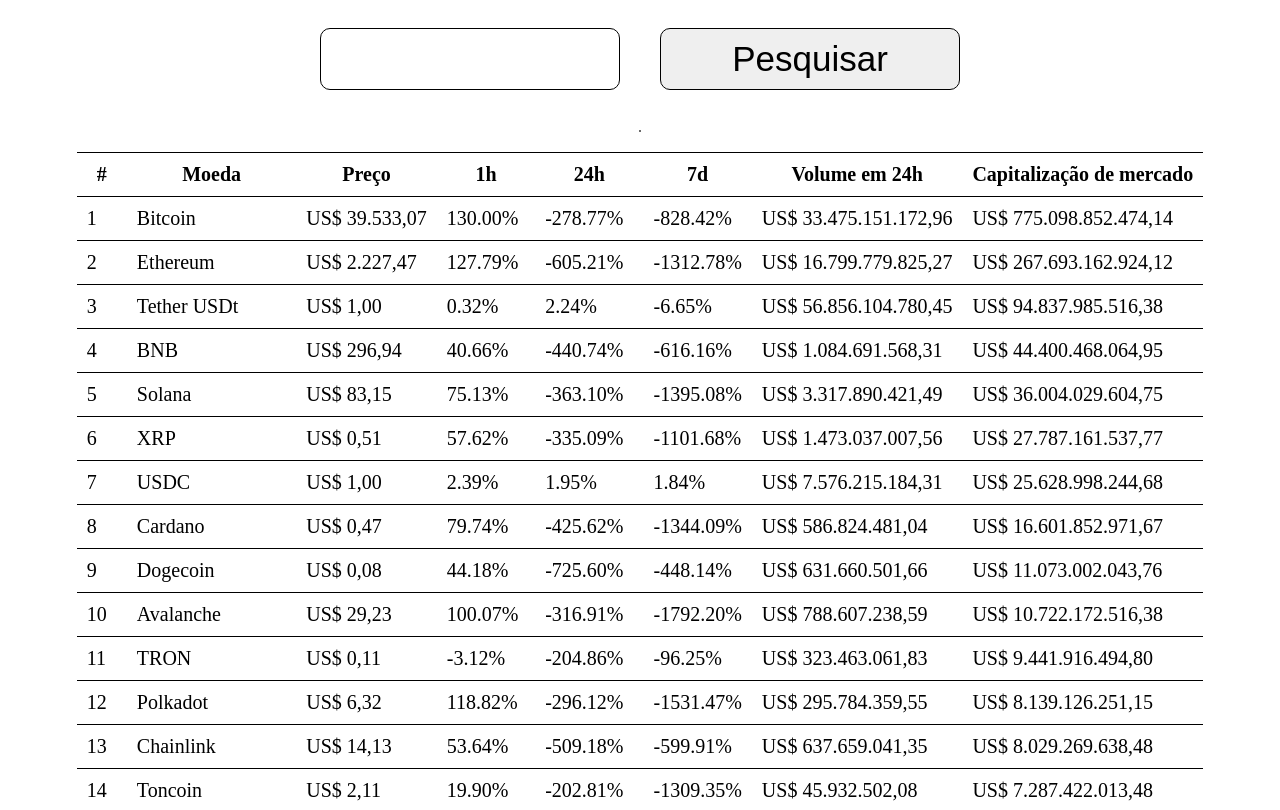
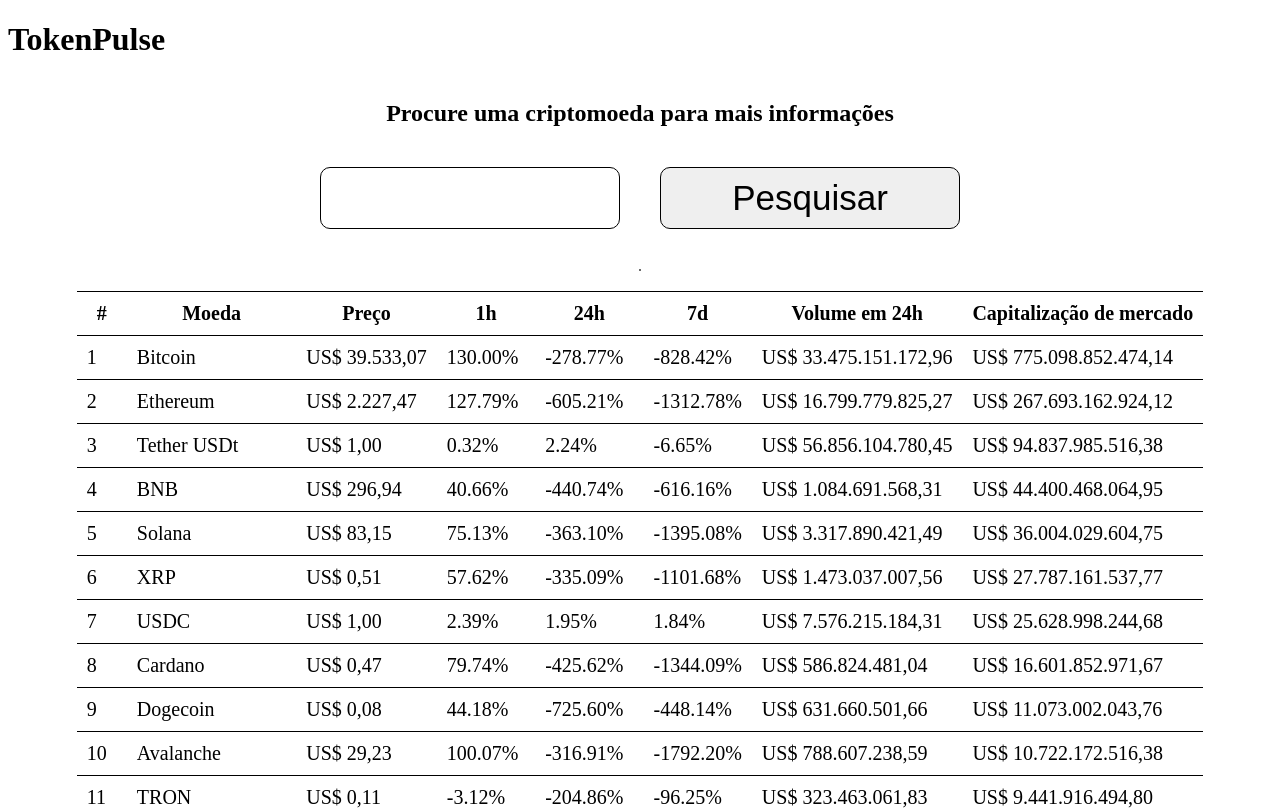
Before and after one commit to netoelix/TokenPulse, a React (Vite) app: page / in a window 1280 px wide. Shown: the top 810 px of the page. Built offline with nearby package versions, Linux system fonts and the light colour scheme.

Commit message:
Implementing a component header

```diff
--- /dev/null
+++ b/src/components/Header.tsx
@@ -0,0 +1,9 @@
+function Header() {
+  return (
+    <header>
+      <h1>TokenPulse</h1>
+    </header>
+  );
+}
+
+export default Header;
--- a/src/components/Price.tsx
+++ b/src/components/Price.tsx
@@ -17,6 +17,8 @@
   };
 
   return (
+    <>
+      <h2>Verifique o valor de cada unidade</h2>
       <PriceContainer>
         <input type="number" value={ quantity } onChange={ handleChange } />
         <p>
@@ -26,6 +28,7 @@
             style: 'currency', currency: 'USD' })}
         </p>
       </PriceContainer>
+    </>
   );
 }
 
--- a/src/components/Search.tsx
+++ b/src/components/Search.tsx
@@ -19,6 +19,7 @@
 
   return (
     <SearchContainer>
+      <h2>Procure uma criptomoeda para mais informações</h2>
       <div>
         <input
           type="search"
--- a/src/pages/Home.tsx
+++ b/src/pages/Home.tsx
@@ -1,9 +1,11 @@
+import Header from '../components/Header';
 import Main from '../components/Main';
 import Search from '../components/Search';
 
 function Home() {
   return (
     <>
+      <Header />
       <Search />
       <Main />
     </>
```
Lines whose indentation alone changed are shown as unchanged.
